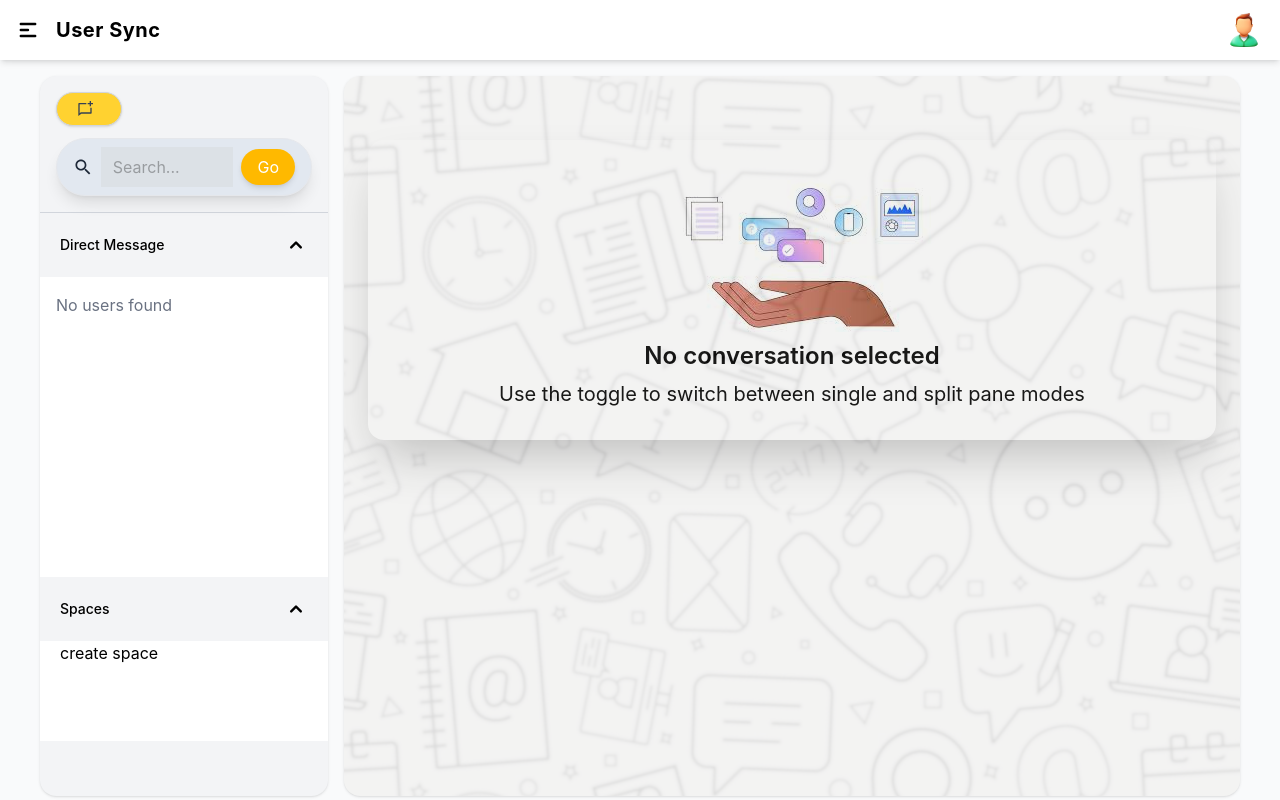
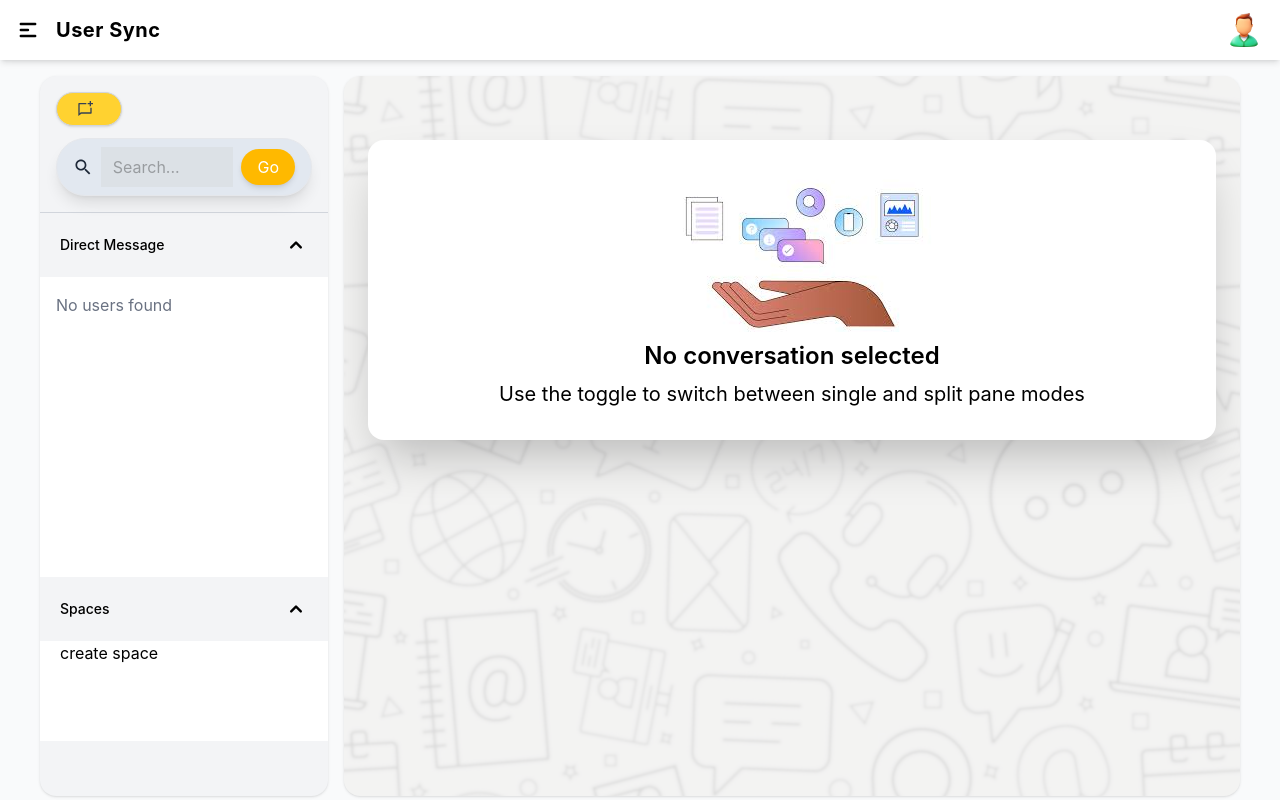
Before and after one commit to joiieemoon/userSync, a React (Vite) app: page /chat in a window 1280 px wide. Built offline with nearby package versions, Linux system fonts and the light colour scheme; no server answers; the database is empty; sample sign-in values are in the browser's storage.

Commit message:
chatmodyul:create ui direct message,create conversation ui ,close button ti no message part

```diff
--- a/src/pages/private/chat/Conversation/ConversationLayout.tsx
+++ b/src/pages/private/chat/Conversation/ConversationLayout.tsx
@@ -9,7 +9,7 @@ const ConversationLayout = ({selectedUser,onClose}) => {
   const user = useSelector((state: RootState) => state.auth.user);
 
   return (
-    <div className="flex flex-col  bg-gray-100 h-[calc(100vh-130px)] ">
+    <div className="flex flex-col  bg-gray-100 h-[calc(100vh-130px)] relative ">
       {/* Header */}
       <header className="flex items-center p-4  shadow  w-full  ">
         <Avatar alt="User" img={selectedUser?.profilePhoto} rounded />
--- a/src/pages/private/chat/noConversation/NoSelectedChat.tsx
+++ b/src/pages/private/chat/noConversation/NoSelectedChat.tsx
@@ -3,7 +3,7 @@ import nochat from "../../../../../public/nochat.png";
 const NoConversation = () => {
   return (
     <>
-      <div className="p-6 mt-10 rounded-2xl shadow-2xl ">
+      <div className="p-6 mt-10 rounded-2xl shadow-2xl bg-white relative ">
         <div className="flex w-full justify-center items-center">
           <img src={nochat} alt="no convo" />
         </div>
```
